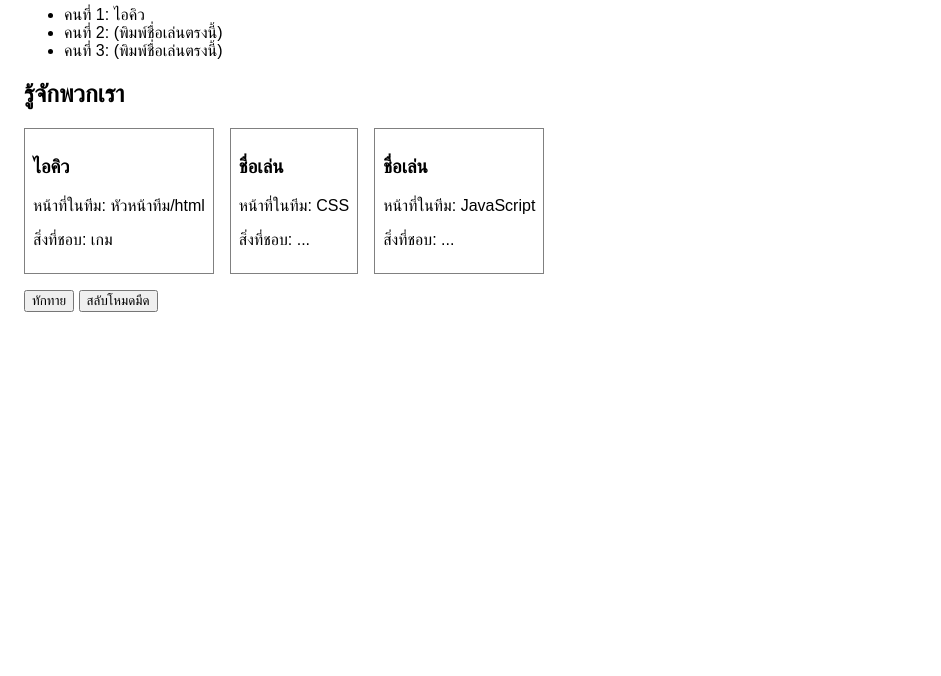
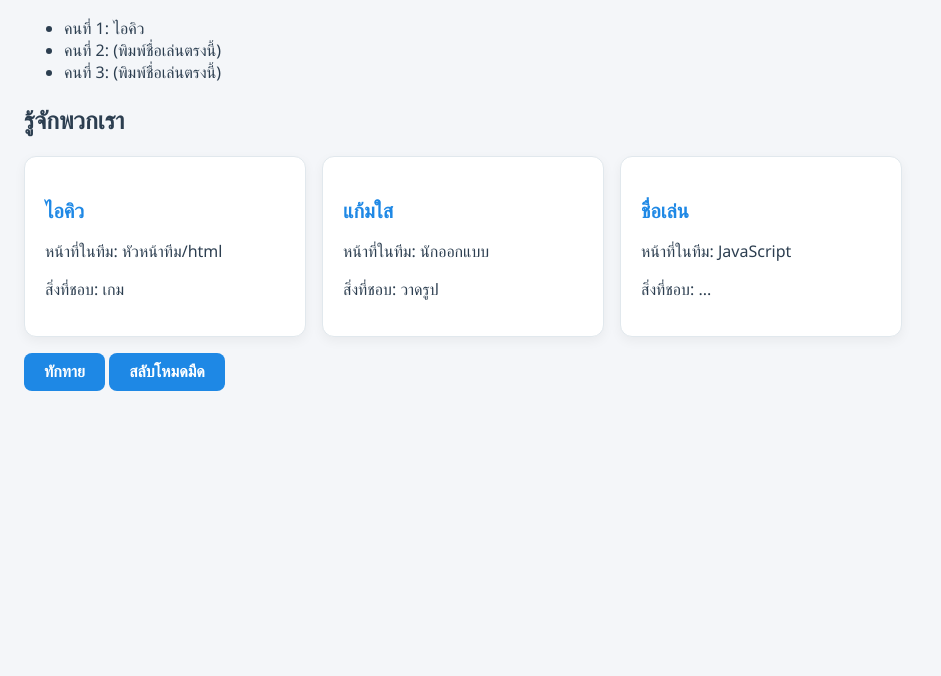
Before and after one commit to YRC54474/team-5, a plain HTML site: page index.html in a window 1280 px wide. Shown: the part 124-800 px from the top of the page, without its empty margins (0-941 px from the left). Drawn offline with Linux system fonts and the light colour scheme.

Commit message:
เขียน CSS
+แปะชื่อแล้ว

```diff
--- a/index.html
+++ b/index.html
@@ -32,9 +32,9 @@
 
     <!-- การ์ดคนที่ 2 วางตรงนี้ -->
     <div class="card">
-      <h3 class="card-name">ชื่อเล่น</h3>
-      <p class="card-role">หน้าที่ในทีม: CSS</p>
-      <p class="card-hobby">สิ่งที่ชอบ: ...</p>
+      <h3 class="card-name">แก้มใส</h3>
+      <p class="card-role">หน้าที่ในทีม: นักออกแบบ</p>
+      <p class="card-hobby">สิ่งที่ชอบ: วาดรูป</p>
     </div>
     <!-- การ์ดคนที่ 3 วางตรงนี้ -->
     <div class="card">
--- a/style.css
+++ b/style.css
@@ -2,14 +2,13 @@
 /* ภารกิจ: ตกแต่งให้ครบอย่างน้อย 3 จุดที่มีคำว่า "งาน" */
 
 body {
-  font-family: sans-serif;
+  font-family: 'Segoe UI', Tahoma, Geneva, Verdana, sans-serif;
   margin: 24px;
-  /* งาน 1: เปลี่ยนสีพื้นหลังและสีตัวอักษรของหน้าเว็บ */
-  background-color: white;
-  color: black;
+  background-color: #f4f6f9;
+  color: #2c3e50;
+  transition: background-color 0.3s, color 0.3s;
 }
 
-/* กล่องที่ครอบการ์ดทั้งหมด จัดเรียงเป็นแนวนอน */
 .card-container {
   display: flex;
   gap: 16px;
@@ -17,23 +16,64 @@ body {
 }
 
 .card {
-  /* งาน 2: ตกแต่งการ์ด เช่น border, border-radius, padding, background-color */
-  border: 1px solid gray;
-  padding: 8px;
+  border: 1px solid #e1e8ed;
+  border-radius: 12px;
+  padding: 20px;
+  background-color: #ffffff;
+  box-shadow: 0 4px 12px rgba(0, 0, 0, 0.05);
+  transition: transform 0.2s, box-shadow 0.2s;
+  width: 240px;
+}
+
+.card:hover {
+  transform: translateY(-4px);
+  box-shadow: 0 8px 16px rgba(0, 0, 0, 0.1);
 }
 
 .card-name {
-  /* งาน 3: ตกแต่งชื่อในการ์ด เช่น color, font-size */
+  color: #1e88e5;
+  font-size: 1.25rem;
+  font-weight: 600;
+  margin-bottom: 8px;
 }
 
 button {
-  /* งานเสริม: ตกแต่งปุ่ม */
   margin-top: 16px;
+  padding: 10px 20px;
+  border: none;
+  border-radius: 8px;
+  background-color: #1e88e5;
+  color: #ffffff;
+  font-size: 1rem;
+  font-weight: 600;
+  cursor: pointer;
+  transition: background-color 0.2s;
 }
 
-/* โหมดมืด: script.js จะเพิ่ม class "dark" ให้ body */
+button:hover {
+  background-color: #1565c0;
+}
+
 body.dark {
-  /* งานเสริม: กำหนดสีของโหมดมืด */
-  background-color: #222222;
-  color: white;
+  background-color: #121212;
+  color: #e0e0e0;
 }
+
+body.dark .card {
+  background-color: #1e1e1e;
+  border-color: #333333;
+  box-shadow: 0 4px 12px rgba(0, 0, 0, 0.3);
+}
+
+body.dark .card-name {
+  color: #64b5f6;
+}
+
+body.dark button {
+  background-color: #64b5f6;
+  color: #121212;
+}
+
+body.dark button:hover {
+  background-color: #42a5f5;
+}
```
